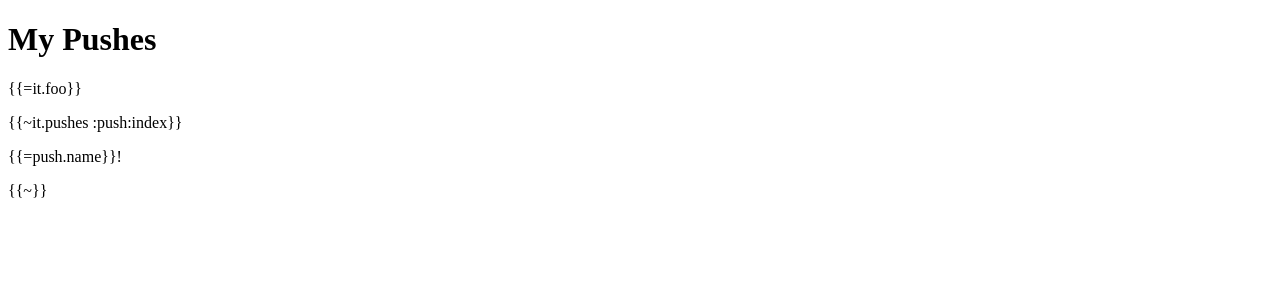
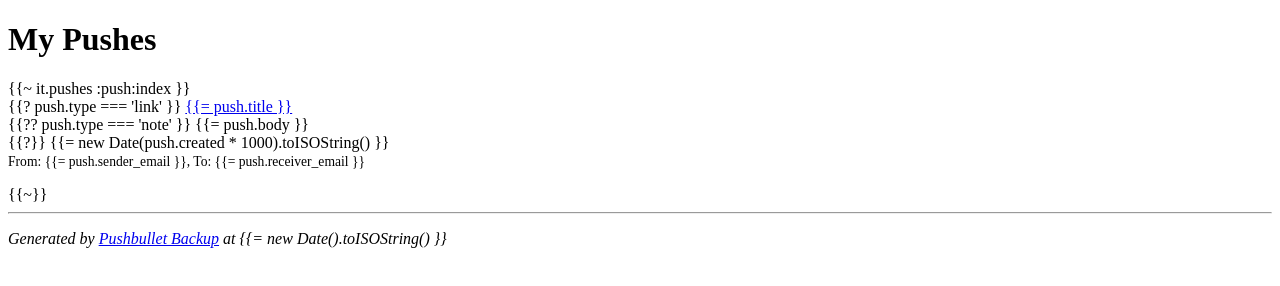
Before and after one commit to rebolyte/pushbullet-backup, a plain HTML site: page template.html in a window 1280 px wide. Drawn offline with Linux system fonts and the light colour scheme.

Commit message:
We'll call this alpha

```diff
--- a/template.html
+++ b/template.html
@@ -1,19 +1,35 @@
 <!DOCTYPE html>
 <html>
 <head>
-	<!-- Generated by Pushbullet Backup by @rebolyte -->
 	<meta charset="UTF-8">
 	<title>My Pushes</title>
+	<style type="text/css">
+		.sm {
+			font-size: 0.85rem;
+		}
+		.push {
+			margin-bottom: 1rem;
+		}
+	</style>
 </head>
 <body>
 
 <h1>My Pushes</h1>
 
-<p>{{=it.foo}}</p>
+{{~ it.pushes :push:index }}
+	<div class="push">
+		{{? push.type === 'link' }}
+			<span><a href="{{= push.url }}">{{= push.title }}</a></span><br>
+		{{?? push.type === 'note' }}
+			<span>{{= push.body }}</span><br>
+		{{?}}
+		<span>{{= new Date(push.created * 1000).toISOString() }}</span><br>
+		<span class="sm">From: {{= push.sender_email }}, To: {{= push.receiver_email }}</span>
+	</div>
+{{~}}
 
-{{~it.pushes :push:index}}
-<p>{{=push.name}}!</p>
-{{~}}
+<hr>
+<p><em>Generated by <a href="https://github.com/rebolyte/pushbullet-backup">Pushbullet Backup</a> at {{= new Date().toISOString() }}</em></p>
 
 </body>
 </html>
```
Also changed, not shown: index.html (+4 -3 lines), main.js (+11 -17 lines).
